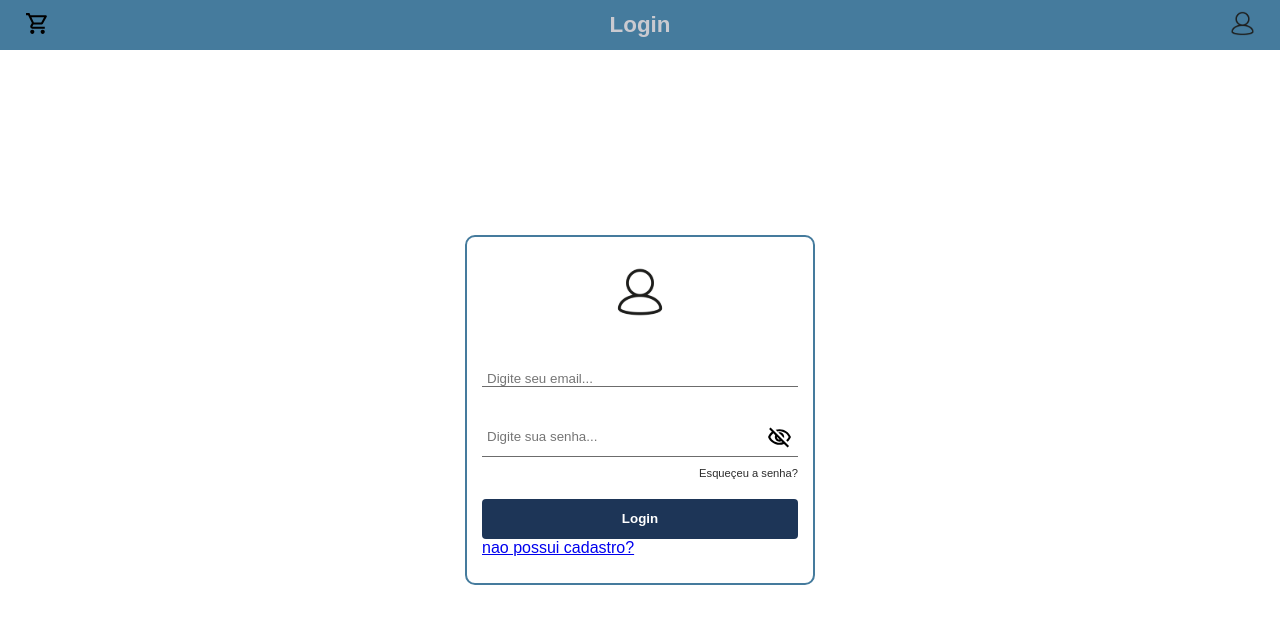
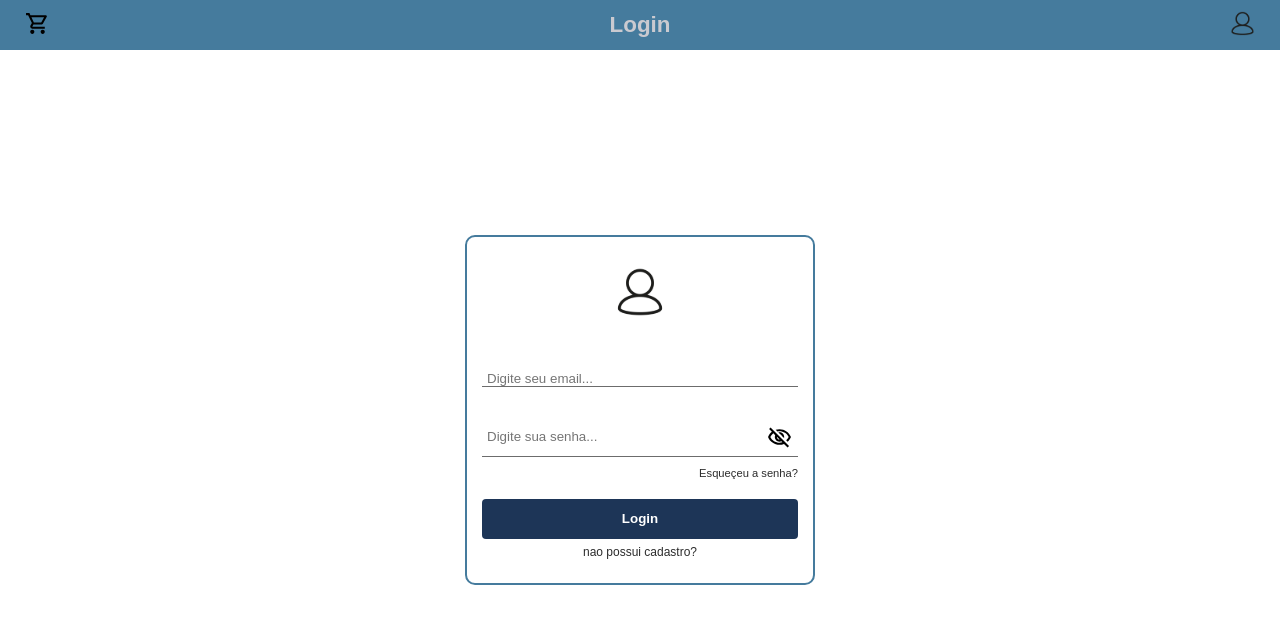
Before and after one commit to Alisson-Py/loja-virtual-frontend, a React (Create React App) app: page /login in a window 1280 px wide. Shown: the top 624 px of the page. Built offline with nearby package versions, Linux system fonts and the light colour scheme.

Commit message:
feat: add to-register-page styles

```diff
--- a/src/pages/Login/index.css
+++ b/src/pages/Login/index.css
@@ -71,3 +71,11 @@
   background-color: #172d4d;
   cursor: pointer;
 }
+
+.login main .form .to-register-page {
+  text-align: center;
+  color: #2c2c2c;
+  font-size: .75rem;
+  text-decoration: none;
+  margin-top: 6px;
+}
```
